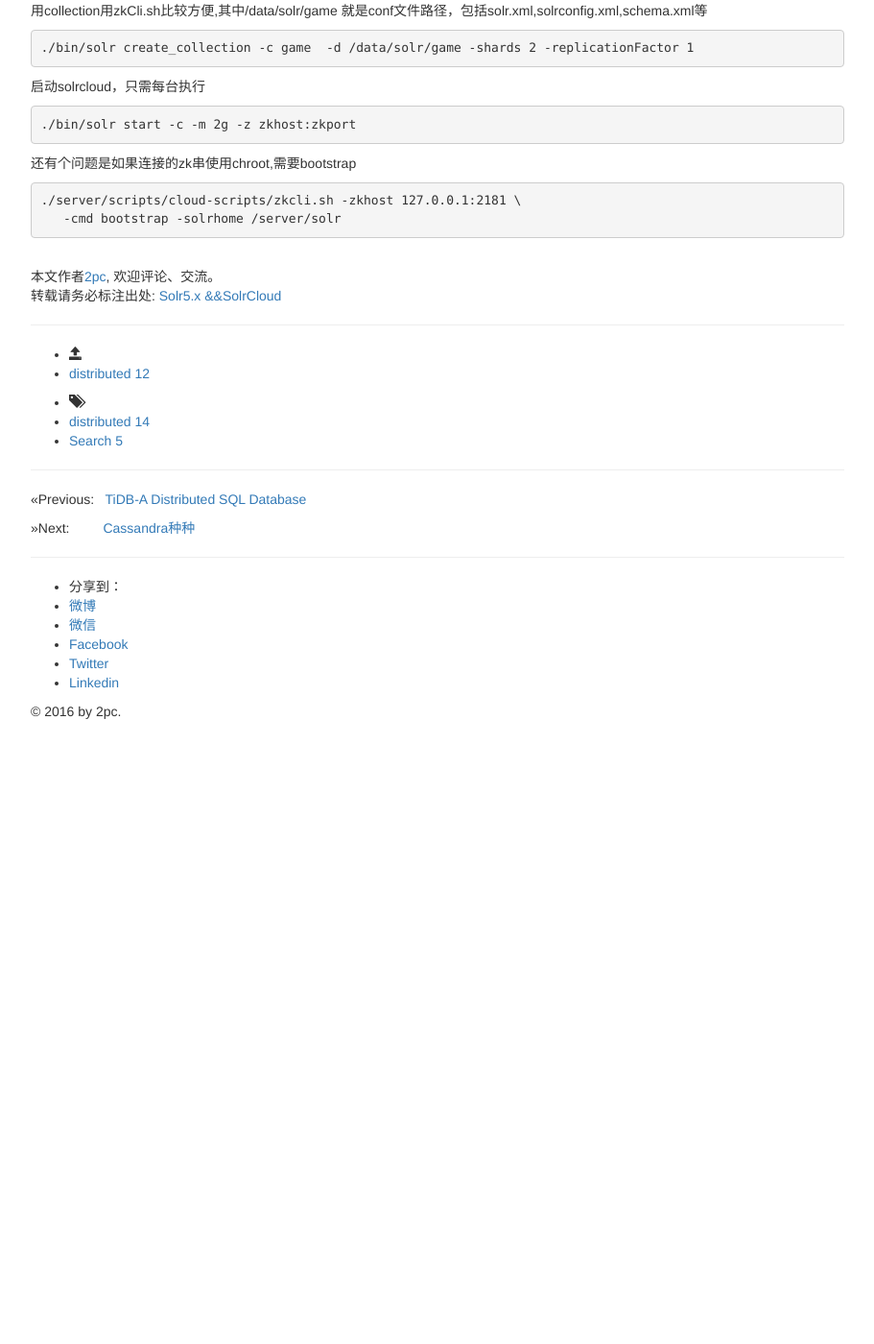
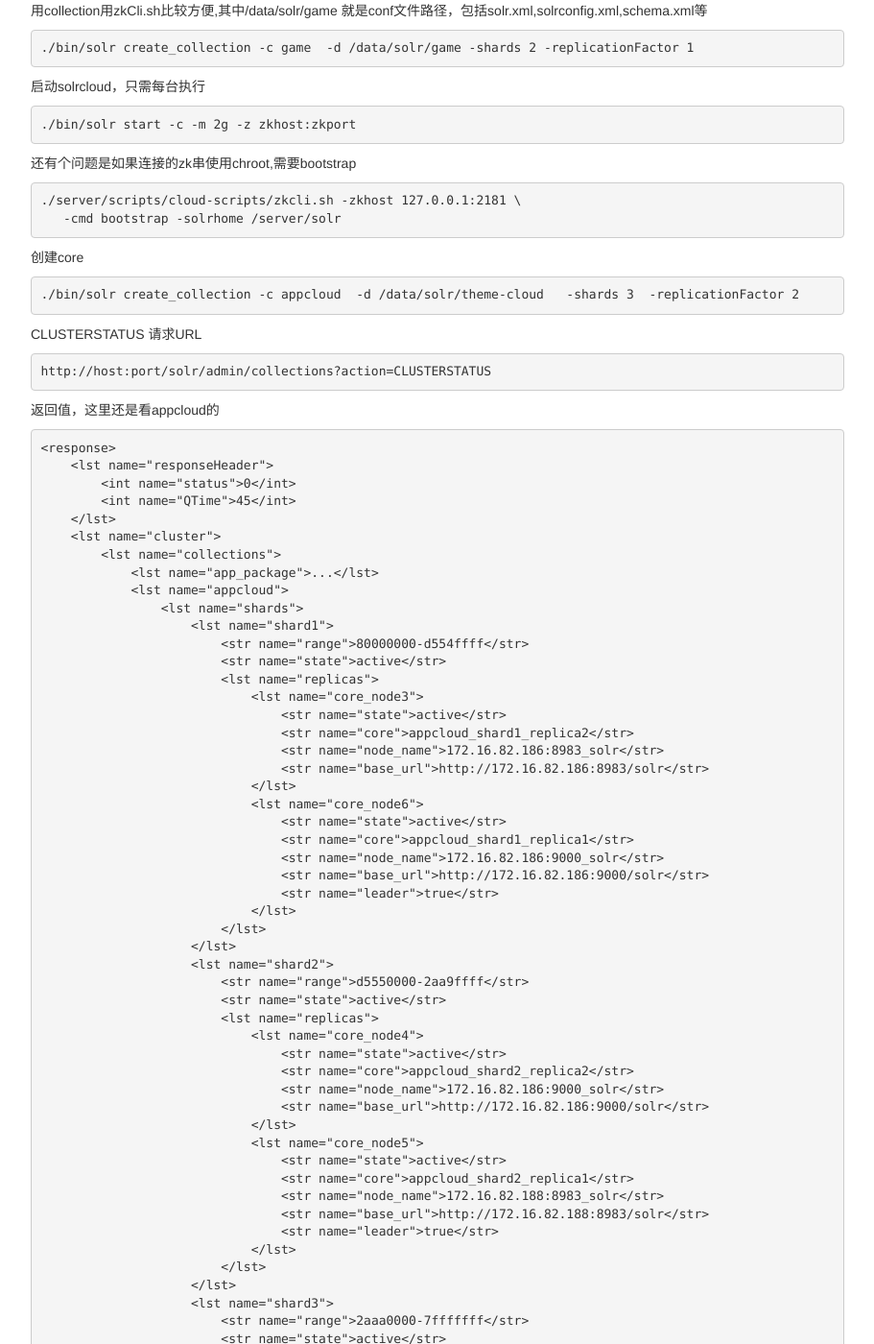
Before and after one commit to luyee/2pc.github.io, a Jekyll site: the page built from _posts/Search/2015-09-17-Solr5.md, in a window 1280 px wide and 1400 px high, scrolled down 550 px. Shown: the whole window at 96% size, without its empty margins (38-949 px from the left). Built offline with Jekyll 4.4.1, drawn with Linux system fonts in a browser that asks for light colours; nearby versions of some CDN libraries; library files that are not in the unit come from our copies; comment, search, counter and statistics services are not loaded; before the commit the page ends 1311 px from its top, so only the background shows below that; some of the changed text lies outside the part shown.

Commit message:
Update 2015-09-17-Solr5.md

````diff
--- a/_posts/Search/2015-09-17-Solr5.md
+++ b/_posts/Search/2015-09-17-Solr5.md
@@ -48,3 +48,103 @@ http://localhost:8983/solr/admin/collections?action=RELOAD&name=game
 ./server/scripts/cloud-scripts/zkcli.sh -zkhost 127.0.0.1:2181 \
    -cmd bootstrap -solrhome /server/solr
 ```
+
+创建core
+```
+./bin/solr create_collection -c appcloud  -d /data/solr/theme-cloud   -shards 3  -replicationFactor 2
+```
+CLUSTERSTATUS
+请求URL
+```
+http://host:port/solr/admin/collections?action=CLUSTERSTATUS
+```
+返回值，这里还是看appcloud的
+```
+<response>
+    <lst name="responseHeader">
+        <int name="status">0</int>
+        <int name="QTime">45</int>
+    </lst>
+    <lst name="cluster">
+        <lst name="collections">
+            <lst name="app_package">...</lst>
+            <lst name="appcloud">
+                <lst name="shards">
+                    <lst name="shard1">
+                        <str name="range">80000000-d554ffff</str>
+                        <str name="state">active</str>
+                        <lst name="replicas">
+                            <lst name="core_node3">
+                                <str name="state">active</str>
+                                <str name="core">appcloud_shard1_replica2</str>
+                                <str name="node_name">172.16.82.186:8983_solr</str>
+                                <str name="base_url">http://172.16.82.186:8983/solr</str>
+                            </lst>
+                            <lst name="core_node6">
+                                <str name="state">active</str>
+                                <str name="core">appcloud_shard1_replica1</str>
+                                <str name="node_name">172.16.82.186:9000_solr</str>
+                                <str name="base_url">http://172.16.82.186:9000/solr</str>
+                                <str name="leader">true</str>
+                            </lst>
+                        </lst>
+                    </lst>
+                    <lst name="shard2">
+                        <str name="range">d5550000-2aa9ffff</str>
+                        <str name="state">active</str>
+                        <lst name="replicas">
+                            <lst name="core_node4">
+                                <str name="state">active</str>
+                                <str name="core">appcloud_shard2_replica2</str>
+                                <str name="node_name">172.16.82.186:9000_solr</str>
+                                <str name="base_url">http://172.16.82.186:9000/solr</str>
+                            </lst>
+                            <lst name="core_node5">
+                                <str name="state">active</str>
+                                <str name="core">appcloud_shard2_replica1</str>
+                                <str name="node_name">172.16.82.188:8983_solr</str>
+                                <str name="base_url">http://172.16.82.188:8983/solr</str>
+                                <str name="leader">true</str>
+                            </lst>
+                        </lst>
+                    </lst>
+                    <lst name="shard3">
+                        <str name="range">2aaa0000-7fffffff</str>
+                        <str name="state">active</str>
+                        <lst name="replicas">
+                            <lst name="core_node1">
+                                <str name="state">active</str>
+                                <str name="core">appcloud_shard3_replica1</str>
+                                <str name="node_name">172.16.82.186:8983_solr</str>
+                                <str name="base_url">http://172.16.82.186:8983/solr</str>
+                            </lst>
+                            <lst name="core_node2">
+                                <str name="state">active</str>
+                                <str name="core">appcloud_shard3_replica2</str>
+                                <str name="node_name">172.16.82.188:8983_solr</str>
+                                <str name="base_url">http://172.16.82.188:8983/solr</str>
+                                <str name="leader">true</str>
+                            </lst>
+                        </lst>
+                    </lst>
+                </lst>
+                <str name="maxShardsPerNode">2</str>
+                <lst name="router">
+                    <str name="name">compositeId</str>
+                </lst>
+                <str name="replicationFactor">2</str>
+                <str name="autoAddReplicas">false</str>
+                <str name="configName">appcloud</str>
+            </lst>
+            <lst name="game1">...</lst>
+            <lst name="theme101">...</lst>
+            <lst name="theme">...</lst>
+        </lst>
+        <arr name="live_nodes">
+            <str>172.16.82.188:8983_solr</str>
+            <str>172.16.82.186:9000_solr</str>
+            <str>172.16.82.186:8983_solr</str>
+        </arr>
+    </lst>
+</response>
+```
````
